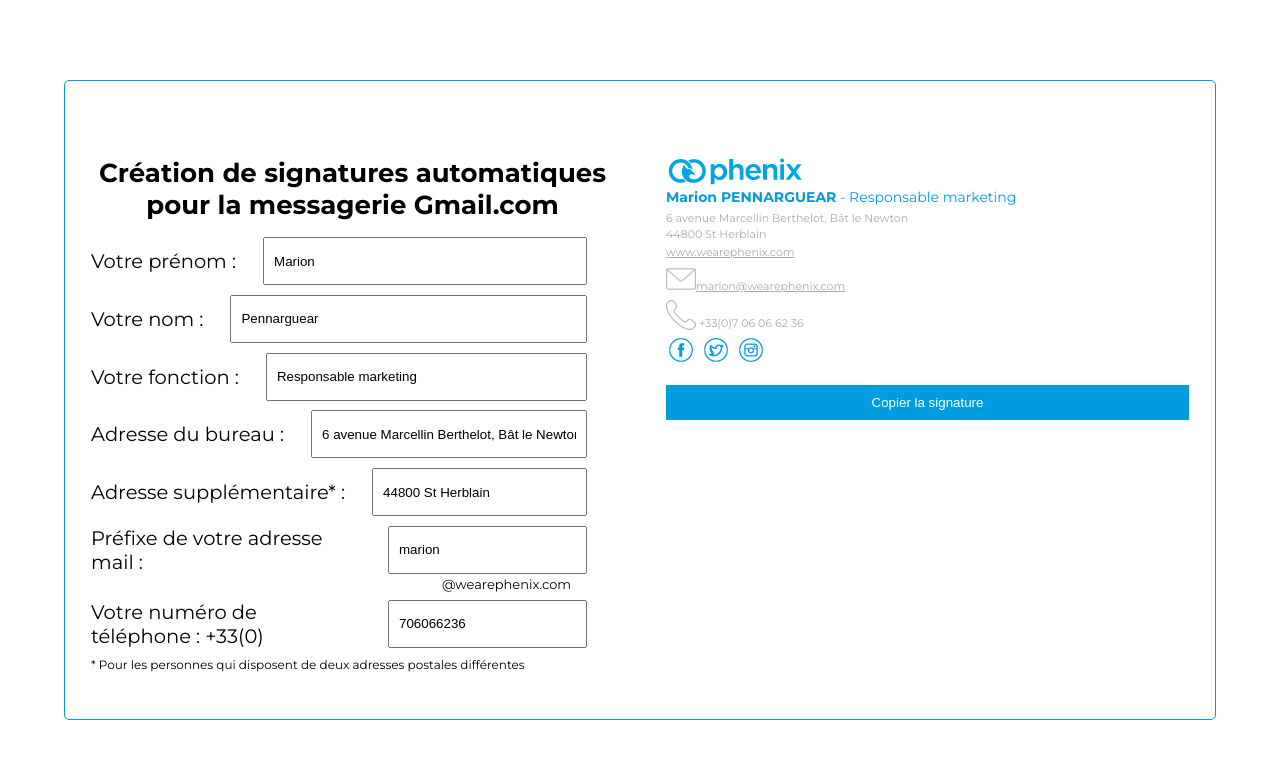
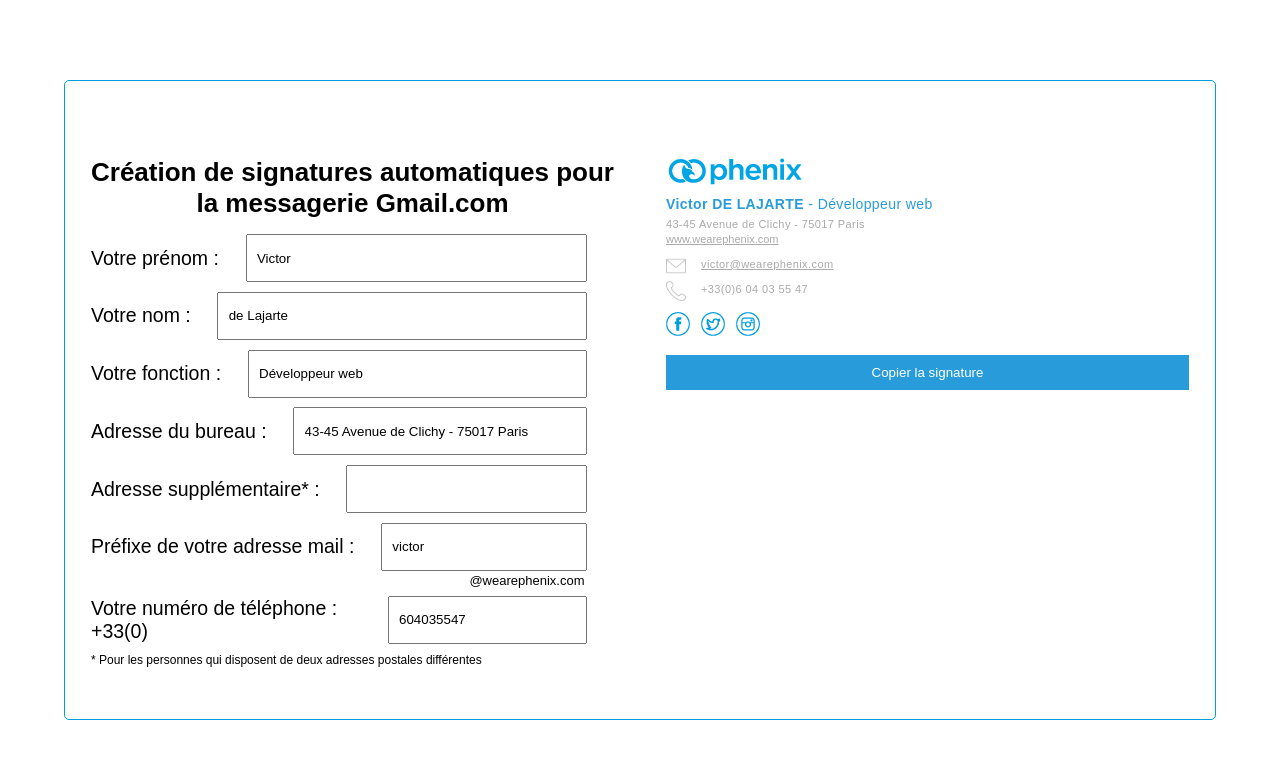
Before and after one commit to victordelajarte/signature_phenix, a Vue app: page / in a window 1280 px wide. Shown: the top 758 px of the page. Built offline with nearby package versions, Linux system fonts and the light colour scheme.

Commit message:
modifs marges etc.

```diff
--- a/src/App.vue
+++ b/src/App.vue
@@ -48,54 +48,59 @@
       </div>
       <div class="right">
         <div id="result">
-          <link
-            href="https://fonts.googleapis.com/css?family=Montserrat:400,700&display=swap"
-            rel="stylesheet"
-          >
           <a href="https://www.wearephenix.com" target="_blank" style="text-decoration:none;">
             <img
               :src="`${publicPath}assets/V2/Signature-phenix.png`"
-              style="display:block"
+              style="display:block; margin-bottom: 10px"
               alt="logo phenix"
             >
           </a>
           <div>
             <p
-              style="font-size:14px; color:#009CDF; font-family: 'Montserrat', Arial, Helvetica, sans-serif; font-weight:700; margin-top: 2px; margin-bottom:5px; text-transform:capitalize"
+              style="font-size:14px; line-height: 1.2; color: #289CDB; letter-spacing: 0.4px; font-family: Trebuchet, Arial, Helvetica, sans-serif; font-weight:700; margin-top: 2px; margin-bottom:5px; text-transform:capitalize"
             >
               {{firstName}}
               <span
-                style="font-size:14px; color:#009CDF; font-family: 'Montserrat', Arial, Helvetica, sans-serif; font-weight:700; margin-top: 2px; text-transform: uppercase; margin-bottom:5px;"
+                style="font-size:14px; line-height: 1.2; color:#289CDB; letter-spacing: 0.4px; font-family: Trebuchet, Arial, Helvetica, sans-serif; font-weight:700; margin-top: 2px; text-transform: uppercase; margin-bottom:5px;"
               >{{lastName}}</span>
               <span
-                style="font-size:14px; color:#009CDF; font-family: 'Montserrat', Arial, Helvetica, sans-serif; font-weight:400;text-transform:none"
+                style="font-size:14px; line-height: 1.2; color:#289CDB; letter-spacing: 0.4px; font-family: Trebuchet, Arial, Helvetica, sans-serif; font-weight:400;text-transform:none"
               >&nbsp;-&nbsp;{{fonction}}</span>
             </p>
             <p
-              style="font-size:11px; color:#aaaaaa; font-family: 'Montserrat', Arial, Helvetica, sans-serif; margin-top: 2px; margin-bottom:2px"
+              style="font-size:11px; line-height: 1.2; color:#aaaaaa; letter-spacing: 0.4px; font-family: Trebuchet, Arial, Helvetica, sans-serif; margin-top: 2px; margin-bottom:2px"
             >{{adresseEtablissement}}</p>
             <p
-              style="font-size:11px; color:#aaaaaa; font-family: 'Montserrat', Arial, Helvetica, sans-serif; margin-top: 2px; margin-bottom:2px"
+              style="font-size:11px; line-height: 1.2; color:#aaaaaa; letter-spacing: 0.4px; font-family: Trebuchet, Arial, Helvetica, sans-serif; margin-top: 2px; margin-bottom:2px"
             >{{adresseSupplementaire}}</p>
-            <p style="margin-top: 2px; margin-bottom:5px;">
-              <a
-                href="http://www.wearephenix.com"
-                style=" font-family: 'Montserrat', Arial, Helvetica, sans-serif; font-size:11px; color:#aaaaaa; "
-                target="_blank"
-              >www.wearephenix.com</a>
-            </p>
-            <img :src="`${publicPath}assets/V2/mail.png`" alt="mail" style="vertical-align: sub;">
+            <a
+              href="http://www.wearephenix.com"
+              style="line-height: 1.2; font-family: Trebuchet, Arial, Helvetica, sans-serif; font-size:11px; color:#aaaaaa;display:block;margin-top: 2px; margin-bottom: 5px;"
+              target="_blank"
+            >www.wearephenix.com</a>
+            <img
+              :src="`${publicPath}assets/V2/mail.png`"
+              alt="mail"
+              style="vertical-align: sub; margin-right: 15px; display: inline-block; margin-top: 5px"
+              width="20"
+              height="20"
+            >
             <a
               :href="'mailto:' + completeEmail"
-              style="font-size:11px; display:inline-block; color:#aaaaaa; font-family: 'Montserrat', Arial, Helvetica, sans-serif; margin-top: 2px; margin-bottom:5px; text-decoration:underline;text-transform:lowercase"
+              style="font-size:11px; line-height: 1.2; display:inline-block; color:#aaaaaa; letter-spacing: 0.4px; font-family: Trebuchet, Arial, Helvetica, sans-serif; margin-top: 2px; margin-bottom:5px; text-decoration:underline;text-transform:lowercase;vertical-align: bottom;"
             >{{completeEmail}}</a>
-            <p
-              style="font-size:11px; color:#aaaaaa; font-family: 'Montserrat', Arial, Helvetica, sans-serif; margin-top: 2px; margin-bottom:5px;"
+            <br>
+            <img
+              :src="`${publicPath}assets/V2/phone.png`"
+              alt="tel"
+              style="vertical-align: sub; margin-right: 15px; display: inline-block; margin-top: 5px"
+              width="20"
+              height="20"
             >
-              <img :src="`${publicPath}assets/V2/phone.png`" alt="tel" style="vertical-align: sub;">
-              +33(0){{numeroTelephoneFormatted}}
-            </p>
-            <p style="margin-bottom:5px;">
+            <span
+              style="font-size:11px; line-height: 1.2; color:#aaaaaa; letter-spacing: 0.4px; font-family: Trebuchet, Arial, Helvetica, sans-serif; margin-top: 2px; margin-bottom:5px; display: inline-block; vertical-align: bottom"
+            >+33(0){{numeroTelephoneFormatted}}</span>
+            <p style="margin-top: 8px; margin-left: -3px; line-height: 1.2;">
               <a
                 href="https://www.facebook.com/wearephenix"
                 target="_blank"
@@ -140,13 +145,13 @@
   data() {
     return {
       publicPath: process.env.BASE_URL,
-      firstName: "Marion",
-      lastName: "Pennarguear",
-      fonction: "Responsable marketing",
-      adresseEtablissement: "6 avenue Marcellin Berthelot, Bât le Newton",
-      adresseSupplementaire: "44800 St Herblain",
-      prefixeMail: "marion",
-      numeroTelephone: "706066236"
+      firstName: "Victor",
+      lastName: "de Lajarte",
+      fonction: "Développeur web",
+      adresseEtablissement: "43-45 Avenue de Clichy - 75017 Paris",
+      adresseSupplementaire: "",
+      prefixeMail: "victor",
+      numeroTelephone: "604035547"
     };
   },
   computed: {
@@ -231,11 +236,6 @@
 </script>
 
 <style>
-/* @font-face {
-  font-family: Circular;
-  src: url("../public/assets/CircularStd-Medium.otf") format("opentype");
-} */
-
 * {
   margin: 0;
   padding: 0;
@@ -256,7 +256,7 @@
   border: 1px solid #009cdf;
   padding: 50px 0;
   border-radius: 5px;
-  font-family: "Montserrat", Arial, Helvetica, sans-serif;
+  font-family: Trebuchet, Arial, Helvetica, sans-serif;
 }
 
 @media screen and (max-width: 768px) {
@@ -304,7 +304,7 @@
 }
 
 .bouton {
-  background-color: #009cdf;
+  background-color: #289cdb;
   border: none;
   padding: 10px;
   color: #fff;
```
